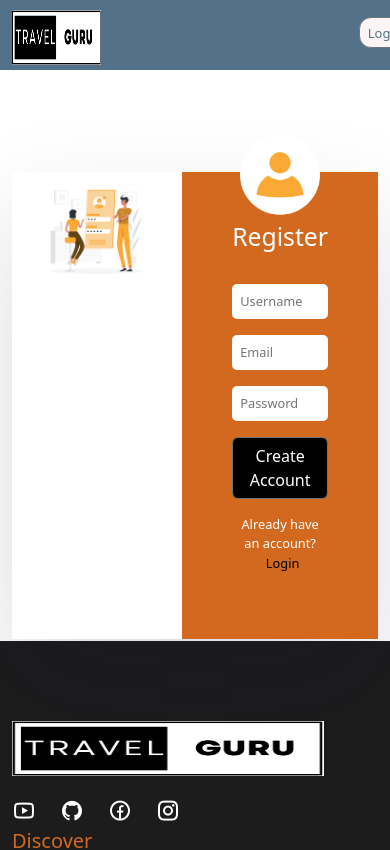
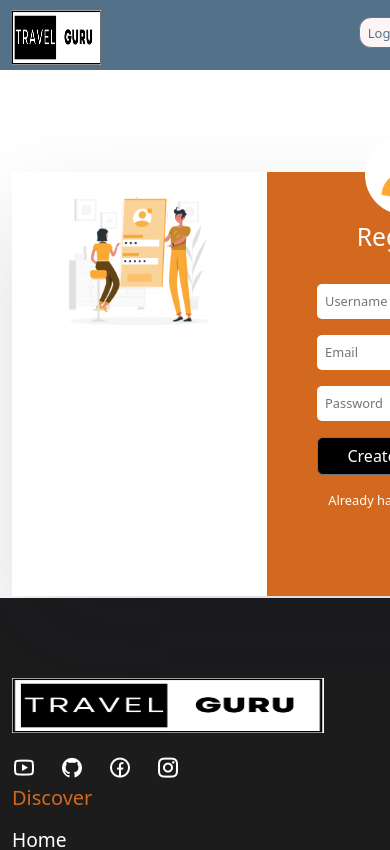
Before and after one commit to Deep2237/tour-website-project-ip, a React (Create React App) app in the folder frontend/: page /register in a window 390 px wide. Shown: the top 850 px of the page. Built offline with nearby package versions, Linux system fonts and the light colour scheme.

Commit message:
Update login.css

```diff
--- a/frontend/src/styles/login.css
+++ b/frontend/src/styles/login.css
@@ -74,3 +74,9 @@
     width     : 100%;
     color     : #fff !important;
  }
+
+@media only screen and (max-width: 576px) {
+   .login__container {
+     width: 530px;
+   }
+}
```
